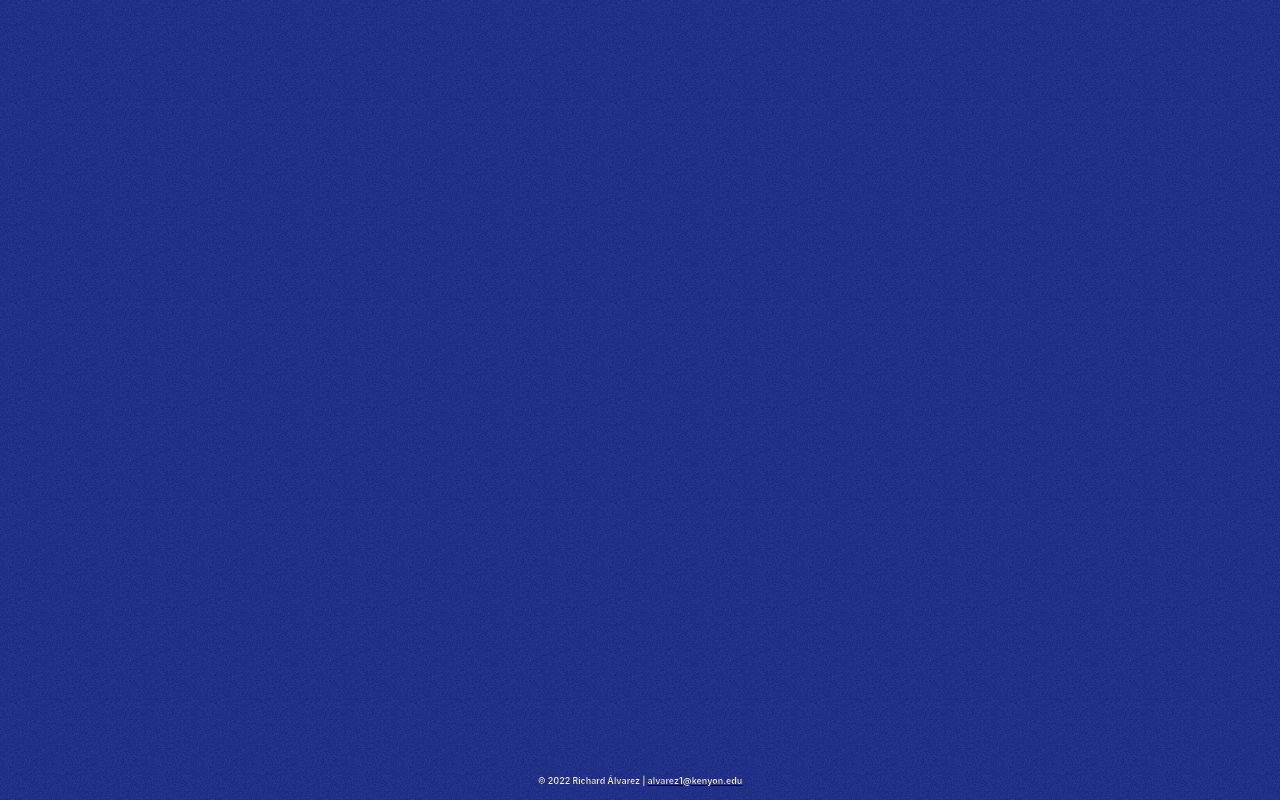
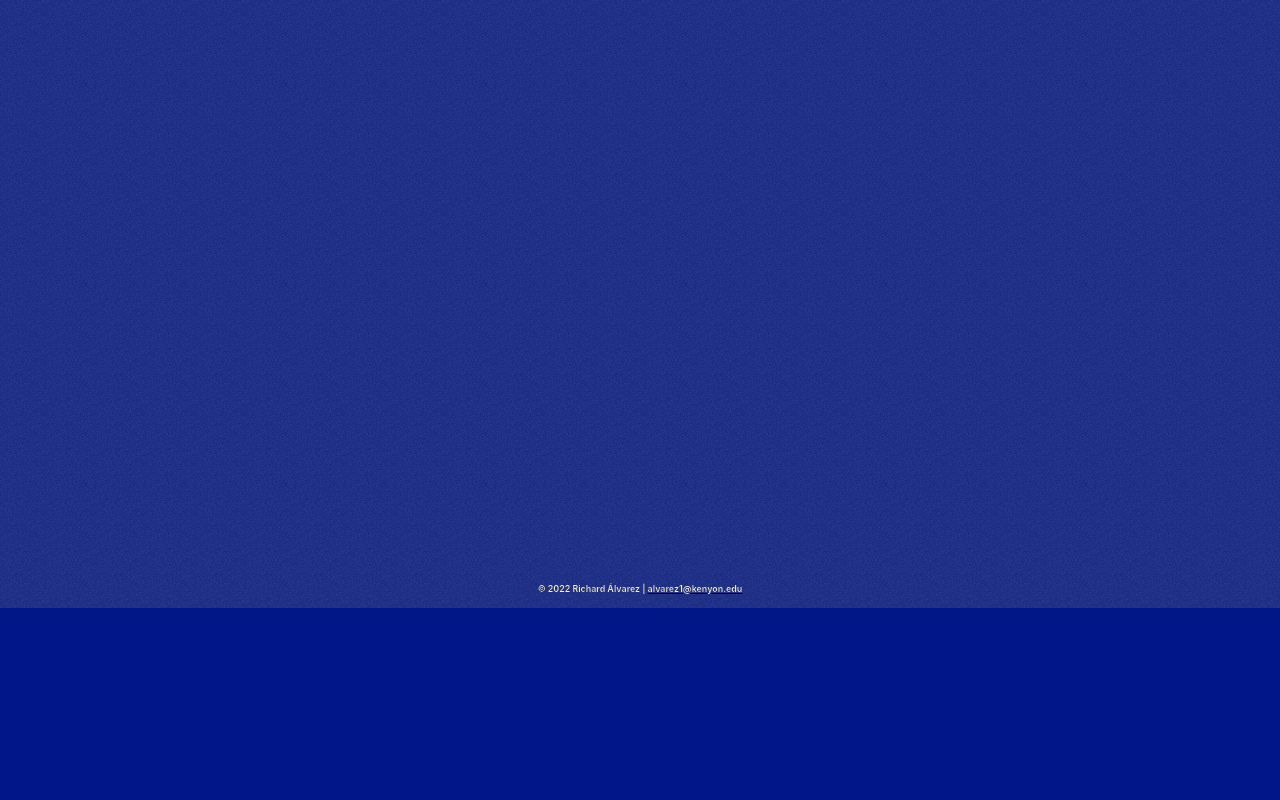
Before and after one commit to raulduk3/raulduke, a Next.js app: page / in a window 1280 px wide. Shown: the part 536-1336 px from the top of the page. After the commit the page ends 1144 px from the top, so only its background shows below. Built offline with nearby package versions, Linux system fonts and the light colour scheme; a web font is replaced by a local one.

Commit message:
new vids

```diff
--- a/pages/index.tsx
+++ b/pages/index.tsx
@@ -16,7 +16,6 @@ const Index = () => {
         <ReactPlayer url='https://youtu.be/CO70NVlY0Gw' />
         <ReactPlayer url='https://youtu.be/z_O_n9QNYKo' />
         <ReactPlayer url='https://youtu.be/OiXkIOF98A0' />
-	<ReactPlayer url='https://youtu.be/SDDqeX3K6xc' />
       </div>
     </section>
   );
```
